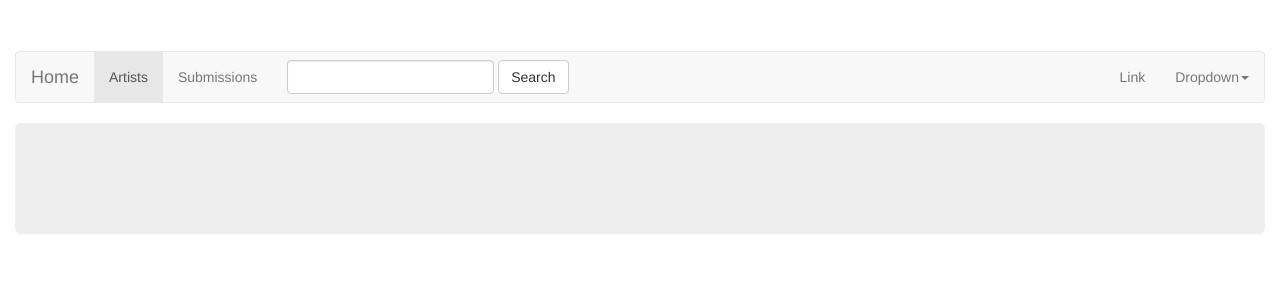
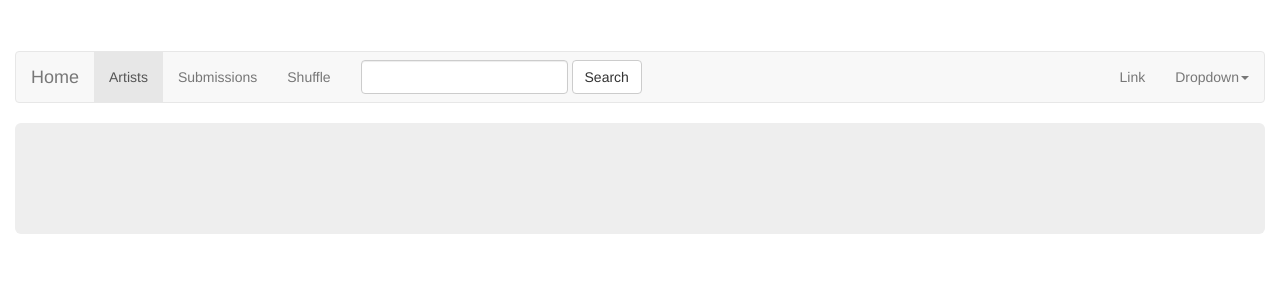
Before and after one commit to daniel-ault/songaweek, a PHP site: page /?page=artists in a window 1280 px wide. Shown: the top 300 px of the page. Run offline with PHP 8.4, Linux system fonts and the light colour scheme; data that the repository does not hold is empty.

Commit message:
Added shuffle to navbar. Removed main page errors.

```diff
--- a/navbar.php
+++ b/navbar.php
@@ -8,6 +8,7 @@
 
 	<div class="collapse navbar-collapse" id="bs-example-navbar-collapse-1">
 		<ul class="nav navbar-nav">
+
 			<?php
 				if ($_GET["page"] == "artists")
 					echo '<li class="active">';
@@ -16,6 +17,7 @@
 			?>
 				<a href="/artists/">Artists</a>
 			</li>
+
 			<?php
 				if ($_GET["page"] == "songs")
 					echo '<li class="active">';
@@ -23,6 +25,15 @@
 					echo '<li>';
 			?>
 				<a href="/songs/week">Submissions</a>
+			</li>
+
+			<?php
+				if ($_GET["page"] == "shuffle")
+					echo '<li class="active">';
+				else
+					echo '<li>';
+			?>
+				<a href="/shuffle">Shuffle</a>
 			</li>
 			<!--
 			<li class="dropdown">
```
Also changed, not shown: .htaccess.
